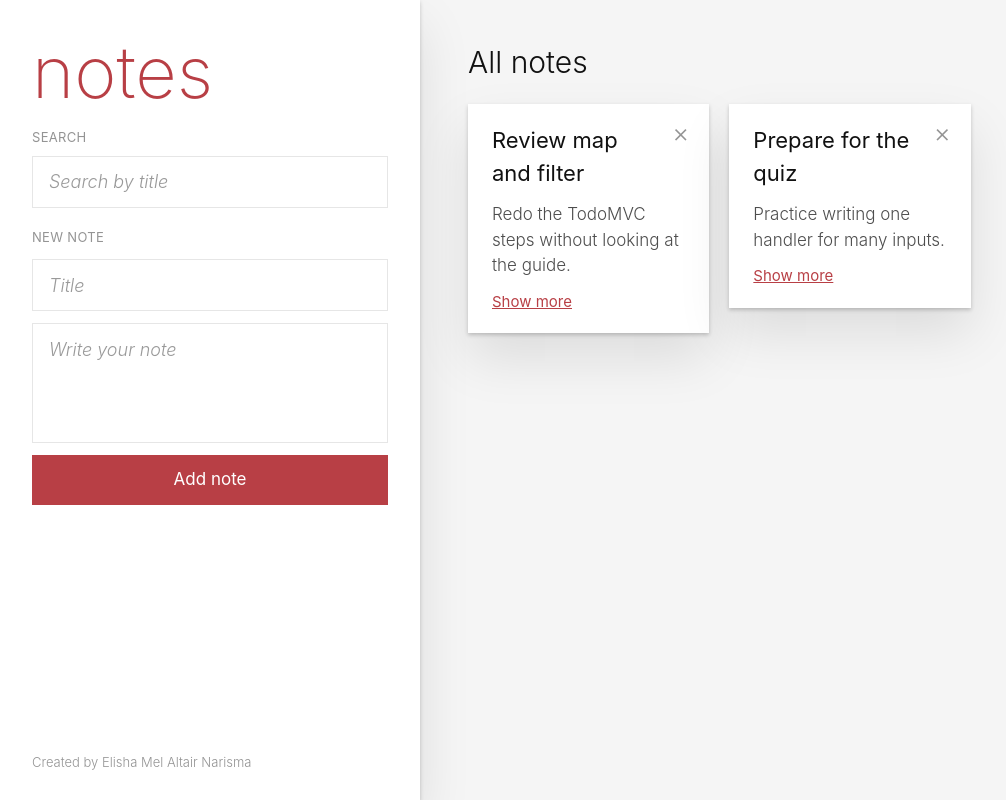
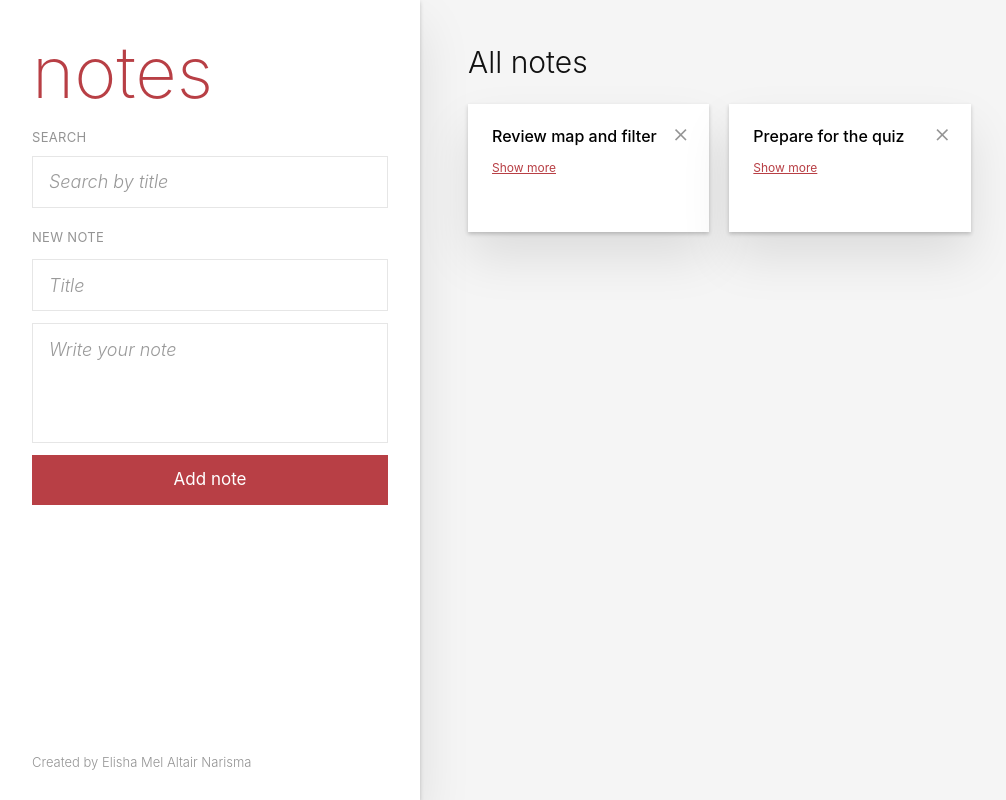
Before and after one commit to ElishaMelAltairNarisma/csit340G7-notes, a React (Vite) app: page / in a window 1280 px wide. Shown: the whole page, without its empty margins (0-1006 px from the left). Built offline with nearby package versions, Linux system fonts and the light colour scheme.

Commit message:
feat: add show more to note cards

```diff
--- a/src/components/NoteCard.jsx
+++ b/src/components/NoteCard.jsx
@@ -1,18 +1,24 @@
+import { useState } from 'react'
+
 function NoteCard({ title, body }) {
+  const [showMore, setShowMore] = useState(false)
+
   return (
-    <div>
-      <h3 className="pr-8 text-[22px] font-normal break-words">{title}</h3>
-      <p className="mt-3 text-[17px] break-words whitespace-pre-wrap text-[#4d4d4d]">
-        {body}
-      </p>
+<div>
+<h3 className="pr-6 font-medium text-black">{title}</h3>
+      {showMore && (
+<p className="mt-2 text-sm text-[#4d4d4d]">{body}</p>
+      )}
+
       <button
         type="button"
-        className="mt-3 cursor-pointer text-[15px] font-normal text-[#b83f45] underline"
-      >
-        Show more
-      </button>
-    </div>
+        onClick={() => setShowMore((prev) => !prev)}
+        className="mt-3 cursor-pointer text-xs font-normal text-[#b83f45] underline"
+>
+        {showMore ? 'Show less' : 'Show more'}
+</button>
+</div>
   )
 }
 
-export default NoteCard;
+export default NoteCard
```
